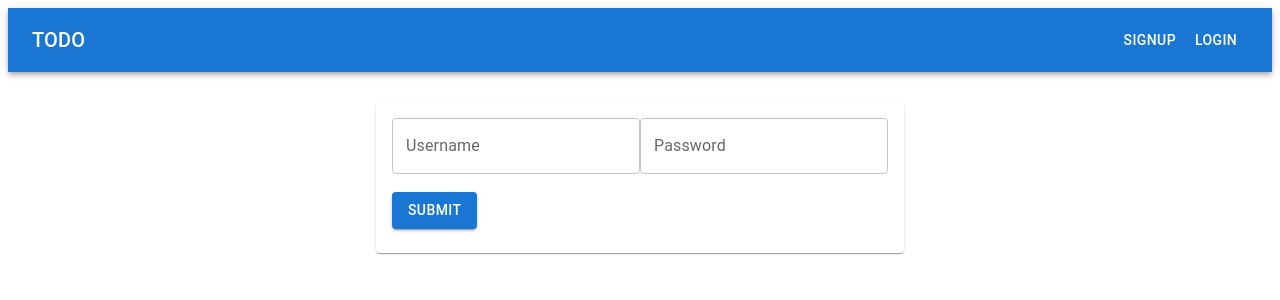
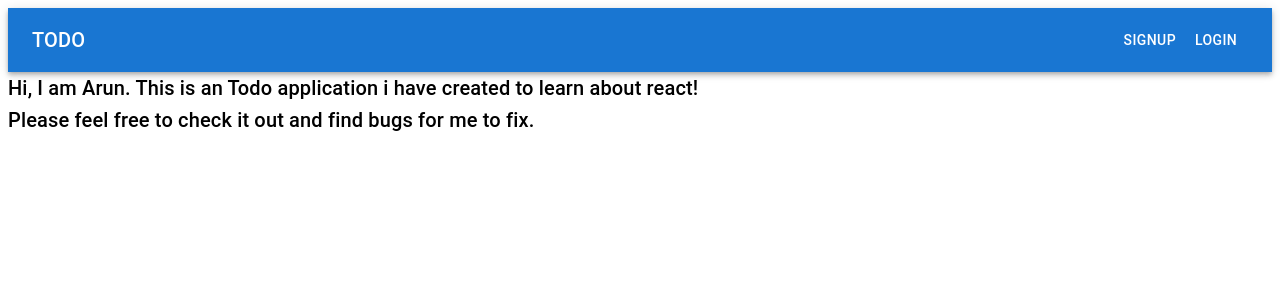
Before and after one commit to akycdi/Mern, a React (Create React App) app in the folder Own/TODO/frontend/: page / in a window 1280 px wide. Shown: the top 300 px of the page. Built offline with nearby package versions, Linux system fonts and the light colour scheme.

Commit message:
WIP added Home

```diff
--- a/Own/TODO/frontend/src/App.js
+++ b/Own/TODO/frontend/src/App.js
@@ -3,16 +3,18 @@ import Todo from './components/Todo';
 import Signup from './components/Signup';
 import AppBarRender from './components/AppBar';
 import Login from './components/Login';
+import Home from './components/Home';
 
-import { BrowserRouter as Router, Switch, Route, Routes } from 'react-router-dom';
+import { BrowserRouter as Router, Route, Routes } from 'react-router-dom';
 
 function App() {
   return (
     <div>
       <Router>
-          <AppBarRender />
+        <AppBarRender />
+        <Home />
         <Routes>
-          <Route path="/" element={<Signup />} />
+          {/* <Route path="/" element={<Signup />} /> */}
           <Route path="/signup" element={<Signup />} />
           <Route path="/todo" element={<Todo />} />
           <Route path="/login" element={<Login />} />
--- /dev/null
+++ b/Own/TODO/frontend/src/components/Home.jsx
@@ -0,0 +1,11 @@
+import { Typography } from "@mui/material";
+
+function Home() {
+    return (
+        <div>
+            <Typography variant="h6" component="h2">Hi, I am Arun. This is an Todo application i have created to learn about react! </Typography>
+            <Typography variant="h6" component="h2">Please feel free to check it out and find bugs for me to fix. </Typography>
+        </div>
+    )
+}
+export default Home;
```
